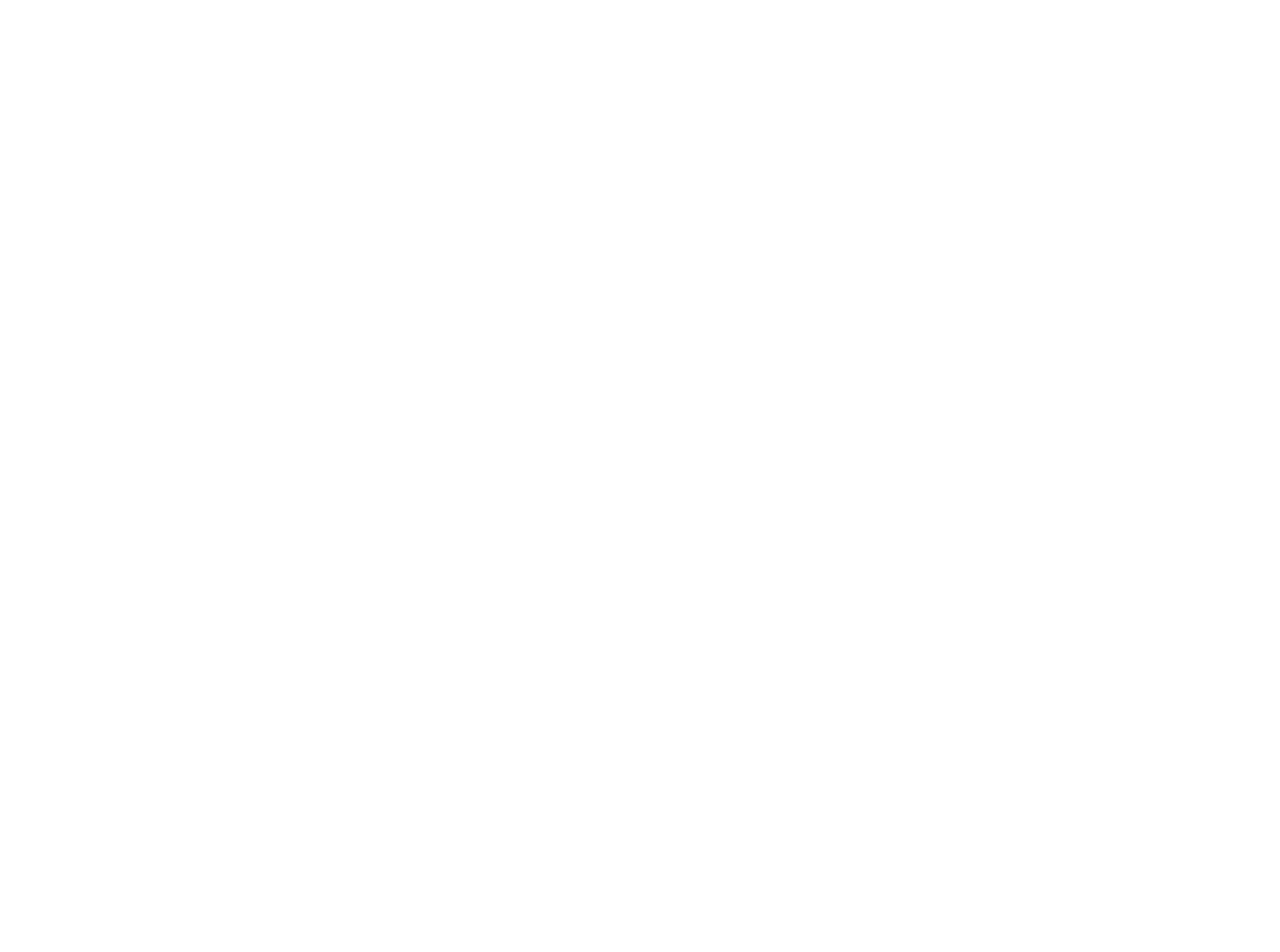
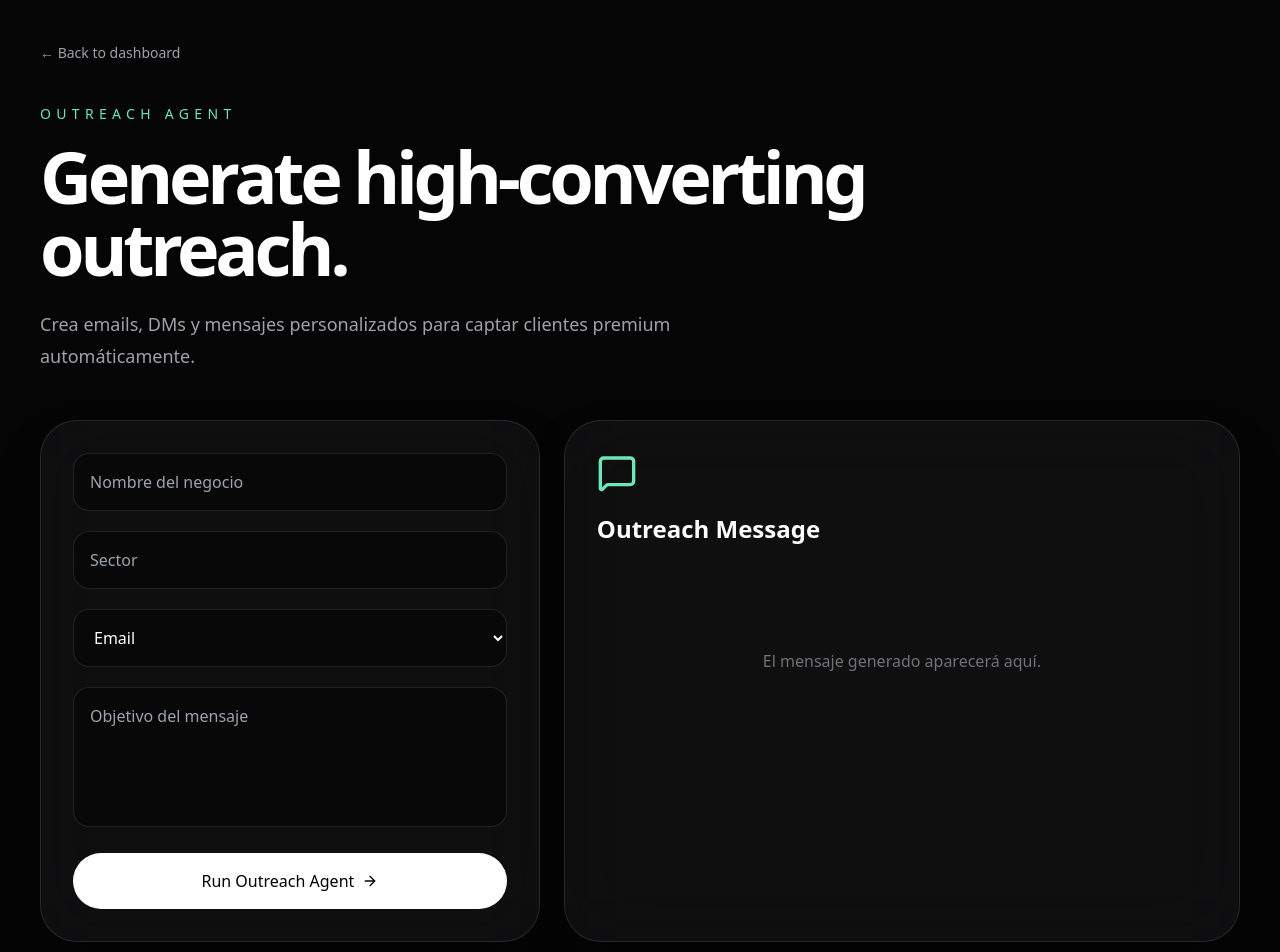
Before and after one commit to agarces14/ais-01, a React (Vite) app: page /dashboard/outreach-agent in a window 1280 px wide. Before the commit this address had no page. Shown: the top 952 px of the page. Before the commit the page ends 800 px from the top, so only its background shows below. Built offline with nearby package versions, Linux system fonts and the light colour scheme.

Commit message:
add outreach agent

```diff
--- a/src/main.jsx
+++ b/src/main.jsx
@@ -12,6 +12,7 @@ import App from "./App";
 import Dashboard from "./pages/Dashboard";
 import LeadAgent from "./pages/LeadAgent";
 import ProposalAgent from "./pages/ProposalAgent";
+import OutreachAgent from "./pages/OutreachAgent";
 
 ReactDOM.createRoot(document.getElementById("root")).render(
   <React.StrictMode>
@@ -21,6 +22,7 @@ ReactDOM.createRoot(document.getElementById("root")).render(
         <Route path="/dashboard" element={<Dashboard />} />
         <Route path="/dashboard/lead-agent" element={<LeadAgent />} />
 <Route path="/dashboard/proposal-agent" element={<ProposalAgent />} />
+<Route path="/dashboard/outreach-agent" element={<OutreachAgent />} />
       </Routes>
     </BrowserRouter>
   </React.StrictMode>
--- a/src/pages/Dashboard.jsx
+++ b/src/pages/Dashboard.jsx
@@ -73,10 +73,12 @@ export default function Dashboard() {
                 "hover:bg-violet-200",
               ],
               [
-                "Outreach System",
-                "Create personalized sales messages.",
-                "#",
-                "hover:bg-white",
+                [
+  "Outreach System",
+  "Create personalized sales messages.",
+  "/dashboard/outreach-agent",
+  "hover:bg-emerald-200",
+],
               ],
             ].map(([title, desc, link, hover]) => (
               <div
--- /dev/null
+++ b/src/pages/OutreachAgent.jsx
@@ -0,0 +1,155 @@
+import { useState } from "react";
+import { ArrowRight, MessageSquare } from "lucide-react";
+
+function Glass({ children, className = "" }) {
+  return (
+    <div className={`border border-white/10 bg-white/[0.045] shadow-2xl shadow-black/40 backdrop-blur-2xl ${className}`}>
+      {children}
+    </div>
+  );
+}
+
+export default function OutreachAgent() {
+  const [businessName, setBusinessName] = useState("");
+  const [industry, setIndustry] = useState("");
+  const [platform, setPlatform] = useState("email");
+  const [goal, setGoal] = useState("");
+  const [loading, setLoading] = useState(false);
+  const [result, setResult] = useState("");
+  const [error, setError] = useState("");
+
+  async function runOutreach(e) {
+    e.preventDefault();
+
+    setLoading(true);
+    setError("");
+    setResult("");
+
+    try {
+      const response = await fetch("/api/generate-outreach", {
+        method: "POST",
+        headers: {
+          "Content-Type": "application/json",
+        },
+        body: JSON.stringify({
+          businessName,
+          industry,
+          platform,
+          goal,
+        }),
+      });
+
+      const data = await response.json();
+
+      if (!response.ok) {
+        throw new Error(data.error || "Outreach Agent failed");
+      }
+
+      setResult(data.result);
+    } catch {
+      setError("No se ha podido ejecutar el Outreach Agent.");
+    } finally {
+      setLoading(false);
+    }
+  }
+
+  return (
+    <main className="min-h-screen bg-[#050506] px-6 py-10 text-white lg:px-10">
+      <div className="mx-auto max-w-7xl">
+        <a href="/dashboard" className="text-sm text-zinc-400 hover:text-white">
+          ← Back to dashboard
+        </a>
+
+        <div className="mb-12 mt-10 max-w-4xl">
+          <p className="text-sm uppercase tracking-[0.38em] text-emerald-300">
+            Outreach Agent
+          </p>
+
+          <h1 className="mt-4 text-5xl font-semibold tracking-[-0.06em] md:text-7xl">
+            Generate high-converting outreach.
+          </h1>
+
+          <p className="mt-6 max-w-2xl text-lg leading-8 text-zinc-400">
+            Crea emails, DMs y mensajes personalizados para captar clientes premium automáticamente.
+          </p>
+        </div>
+
+        <div className="grid gap-6 lg:grid-cols-[0.85fr_1.15fr]">
+          <Glass className="rounded-[2.3rem] p-6 md:p-8">
+            <form onSubmit={runOutreach} className="space-y-5">
+              <input
+                value={businessName}
+                onChange={(e) => setBusinessName(e.target.value)}
+                placeholder="Nombre del negocio"
+                className="w-full rounded-2xl border border-white/10 bg-black/40 px-4 py-4 text-white outline-none"
+                required
+              />
+
+              <input
+                value={industry}
+                onChange={(e) => setIndustry(e.target.value)}
+                placeholder="Sector"
+                className="w-full rounded-2xl border border-white/10 bg-black/40 px-4 py-4 text-white outline-none"
+                required
+              />
+
+              <select
+                value={platform}
+                onChange={(e) => setPlatform(e.target.value)}
+                className="w-full rounded-2xl border border-white/10 bg-black/40 px-4 py-4 text-white outline-none"
+              >
+                <option value="email">Email</option>
+                <option value="instagram">Instagram DM</option>
+                <option value="linkedin">LinkedIn</option>
+              </select>
+
+              <textarea
+                value={goal}
+                onChange={(e) => setGoal(e.target.value)}
+                placeholder="Objetivo del mensaje"
+                className="min-h-[140px] w-full resize-none rounded-2xl border border-white/10 bg-black/40 px-4 py-4 text-white outline-none"
+              />
+
+              <button
+                type="submit"
+                disabled={loading}
+                className="inline-flex w-full items-center justify-center gap-2 rounded-full bg-white px-7 py-4 font-medium text-black hover:bg-emerald-200 disabled:opacity-60"
+              >
+                {loading ? "Generating..." : "Run Outreach Agent"}
+                <ArrowRight className="h-4 w-4" />
+              </button>
+            </form>
+          </Glass>
+
+          <Glass className="min-h-[520px] rounded-[2.3rem] p-6 md:p-8">
+            <MessageSquare className="mb-5 h-10 w-10 text-emerald-300" />
+
+            <h2 className="text-2xl font-semibold">
+              Outreach Message
+            </h2>
+
+            <div className="mt-6">
+              {error && (
+                <p className="rounded-2xl border border-red-400/20 bg-red-400/10 p-4 text-red-300">
+                  {error}
+                </p>
+              )}
+
+              {!result && !error && (
+                <p className="pt-20 text-center text-zinc-500">
+                  El mensaje generado aparecerá aquí.
+                </p>
+              )}
+
+              {result && (
+                <div className="max-h-[520px] overflow-y-auto whitespace-pre-wrap rounded-2xl border border-white/10 bg-black/35 p-5 text-sm leading-7 text-zinc-300">
+                  {result}
+                </div>
+              )}
+            </div>
+          </Glass>
+        </div>
+      </div>
+    </main>
+  );
+}
```
Also changed, not shown: api/generate-outreach.js (added, +72 -0 lines).
